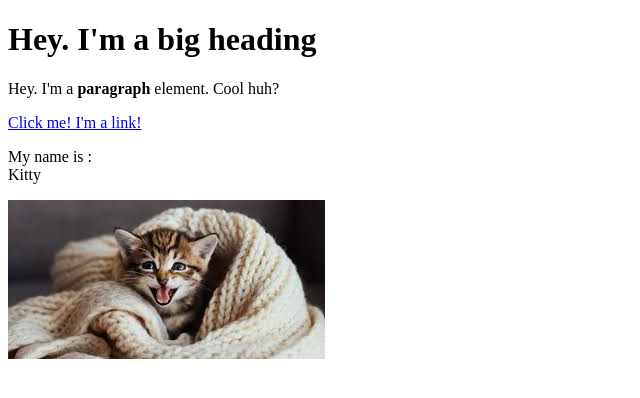
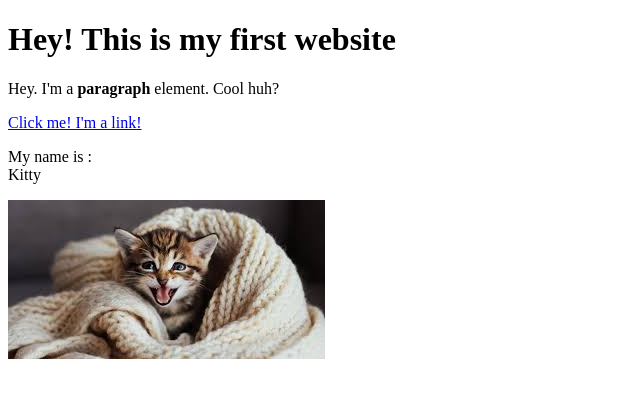
Before and after one commit to angahhh/Cartoon-hero, a plain HTML site: page test.html in a window 1280 px wide. Shown: the whole page, without its empty margins (0-640 px from the left). Drawn offline with Linux system fonts and the light colour scheme.

Commit message:
Update test.html

```diff
--- a/test.html
+++ b/test.html
@@ -4,7 +4,7 @@
 	<title>Test page</title>
 </head>
 <body>
-	<h1> Hey. I'm a big heading</h1>
+	<h1> Hey! This is my first website</h1>
 	<p>Hey. I'm a <b>paragraph</b> element. Cool huh?</p>
 	<a href="https://google.com" target="_blank" title= "Let's go to Google">Click me! I'm a link!</a>
 	<p>My name is :<br>
```
